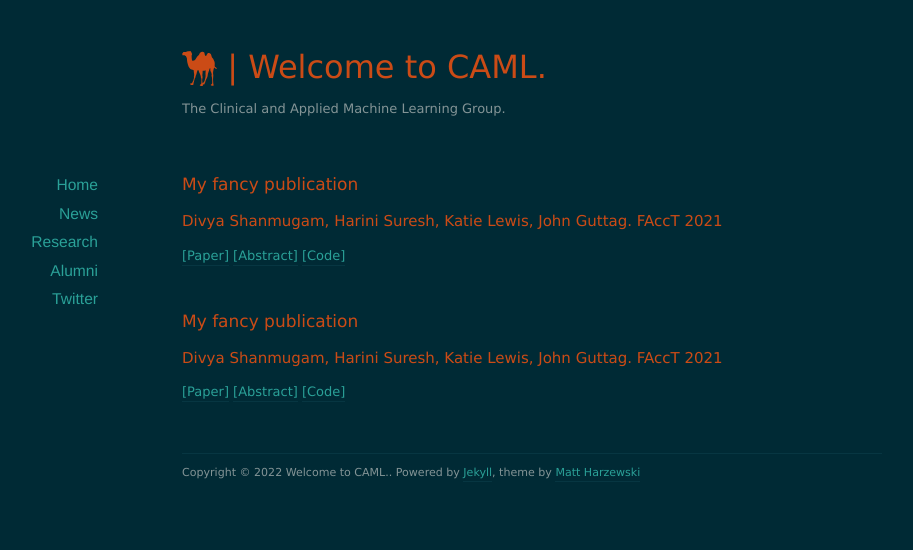
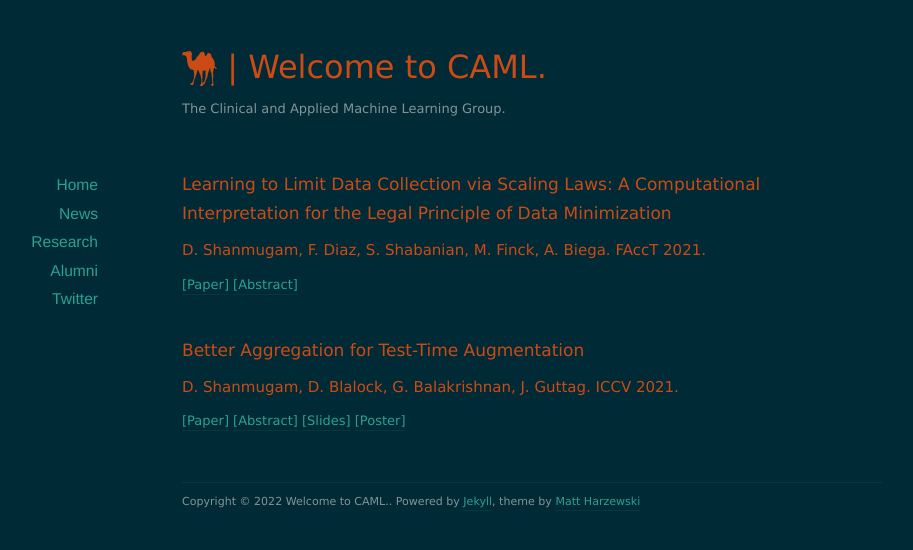
Before and after one commit to mit-caml/mit-caml.github.io, a Jekyll site: the page built from research/index.html, in a window 1280 px wide. Shown: the top 550 px of the page, without its empty margins (108-1021 px from the left). Built offline with Jekyll 4.4.1, drawn with Linux system fonts in a browser that asks for light colours; nearby versions of some CDN libraries.

Commit message:
Updating to include links for slides, posters, real examples

```diff
--- a/_posts/2013-06-05-welcome-to-jekyll.markdown
+++ b/_posts/2013-06-05-welcome-to-jekyll.markdown
@@ -1,9 +1,8 @@
 ---
 layout: post
 type: "news"
-title:  "Welcome to Jekyll!"
-date:   2013-06-05 17:06:25
-categories: jekyll update
+title:  "Welcome to the lab blog!"
+date:   2022-11-20 17:06:25
 ---
 
 You'll find this post in your `_posts` directory - edit this post and re-build (or run with the `-w` switch) to see your changes!
--- /dev/null
+++ b/_posts/2021-11-10-aggregation-test-time-augmentation.markdown
@@ -0,0 +1,13 @@
+---
+layout: post
+type: "publication"
+title:  "Better Aggregation for Test-Time Augmentation"
+authors: "D. Shanmugam, D. Blalock, G. Balakrishnan, J. Guttag"
+venue: "ICCV 2021"
+external-url: "https://openaccess.thecvf.com/content/ICCV2021/papers/Shanmugam_Better_Aggregation_in_Test-Time_Augmentation_ICCV_2021_paper.pdf"
+slides: "https://dmshanmugam.github.io/pdfs/tta_iccv_slides.pdf"
+poster: "https://dmshanmugam.github.io/pdfs/tta_iccv_poster.pdf"
+---
+
+Test-time augmentation—the aggregation of predictions across transformed versions of a test input—is a common
+practice in image classification. Traditionally, predictions are combined using a simple average. In this paper, we present 1) experimental analyses that shed light on cases in which the simple average is suboptimal and 2) a method to address these shortcomings. A key finding is that even when test-time augmentation produces a net improvement in accuracy, it can change many correct predictions into incorrect predictions. We delve into when and why test-time augmentation changes a prediction from being correct to incorrect and vice versa. Building on these insights, we present a learning-based method for aggregating test-time augmentations. Experiments across a diverse set of models, datasets, and augmentations show that our method delivers consistent improvements over existing approaches.
--- /dev/null
+++ b/_posts/2022-06-23-learning-to-limit-data.markdown
@@ -0,0 +1,12 @@
+---
+layout: post
+type: "publication"
+title:  "Learning to Limit Data Collection via Scaling Laws: A Computational Interpretation for the Legal Principle of Data Minimization"
+authors: "D. Shanmugam, F. Diaz, S. Shabanian, M. Finck, A. Biega"
+venue: "FAccT 2021"
+external-url: "https://dl.acm.org/doi/abs/10.1145/3531146.3533148"
+---
+
+Modern machine learning systems are increasingly characterized by extensive personal data collection, despite the diminishing returns and increasing societal costs of such practices. Yet, data minimisation is one of the core data protection principles enshrined in the European Union’s General Data Protection Regulation (’GDPR’) and requires that only personal data that is adequate, relevant and limited to what is necessary is processed. However, the principle has seen limited adoption due to the lack of technical interpretation. <br>
+
+In this work, we build on literature in machine learning and law to propose FIDO, a Framework for Inhibiting Data Overcollection. FIDO learns to limit data collection based on an interpretation of data minimization tied to system performance. Concretely, FIDO provides a data collection stopping criterion by iteratively updating an estimate of the performance curve, or the relationship between dataset size and performance, as data is acquired. FIDO estimates the performance curve via a piecewise power law technique that models distinct phases of an algorithm’s performance throughout data collection separately. Empirical experiments show that the framework produces accurate performance curves and data collection stopping criteria across datasets and feature acquisition algorithms. We further demonstrate that many other families of curves systematically overestimate the return on additional data. Results and analysis from our investigation offer deeper insights into the relevant considerations when designing a data minimization framework, including the impacts of active feature acquisition on individual users and the feasability of user-specific data minimization. We conclude with practical recommendations for the implementation of data minimization.
--- a/_posts/2022-11-10-my-first-publication.markdown
+++ /dev/null
@@ -1,10 +0,0 @@
----
-layout: post
-type: "publication"
-title:  "My fancy publication"
-authors: "Divya Shanmugam, Harini Suresh, Katie Lewis, John Guttag"
-venue: "FAccT 2021"
-external-url: http://www.google.com
----
-
-my abstract blah blah blah
--- a/_posts/2022-11-11-my-second-publication.markdown
+++ /dev/null
@@ -1,10 +0,0 @@
----
-layout: post
-type: "publication"
-title:  "My fancy publication"
-authors: "Divya Shanmugam, Harini Suresh, Katie Lewis, John Guttag"
-venue: "FAccT 2021"
-external-url: http://www.google.com
----
-
-my abstract blah blah blah
--- a/research/index.html
+++ b/research/index.html
@@ -12,9 +12,24 @@ title: Publications
 					<a href="{{ post.url }}">{{ post.title }}</a>
 				</h1>
 				<h2>
-					{{ post.authors }}. {{post.venue}}
+					{{ post.authors }}. {{post.venue}}.
 				</h2>
-				<h5><a href="{{ post.external-url }}">[Paper]</a> <a href="{{ post.url }}">[Abstract]</a> <a href="{{ post.url }}">[Code]</a> </h5>
+				<h5>
+					<a href="{{ post.external-url }}">[Paper]</a> <a href="{{ post.url }}">[Abstract]</a>
+					{% if post.code %}
+					<a href="{{ post.code }}">[Code]</a>
+					{% endif %}
+					{% if post.slides %}
+					<a href="{{ post.slides }}">[Slides]</a>
+					{% endif %}
+					{% if post.poster %}
+					<a href="{{ post.poster }}">[Poster]</a>
+					{% endif %}
+					{% if post.video %}
+					<a href="{{ post.video }}">[Video]</a>
+					{% endif %}
+
+				</h5>
 			</article>
 		{% endif %}
 	{% endfor %}
```
Also changed, not shown: _layouts/publication.html (deleted, +0 -22 lines), _posts/2013-06-05-jekyll-documentation.markdown (deleted, +0 -7 lines), README.md, 11 other files.
